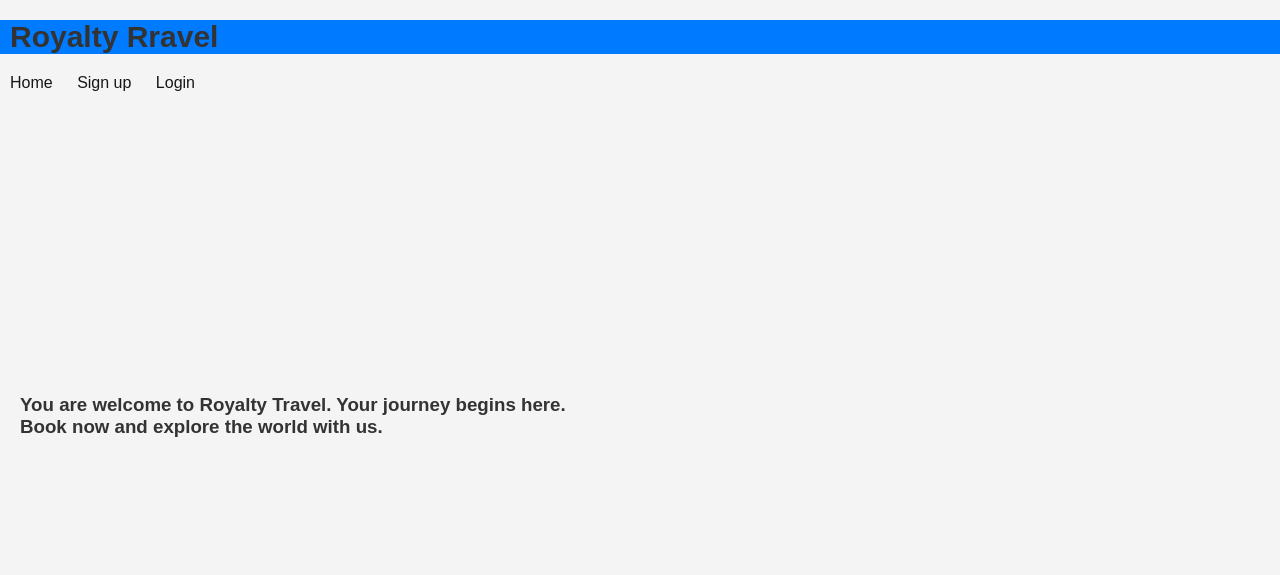
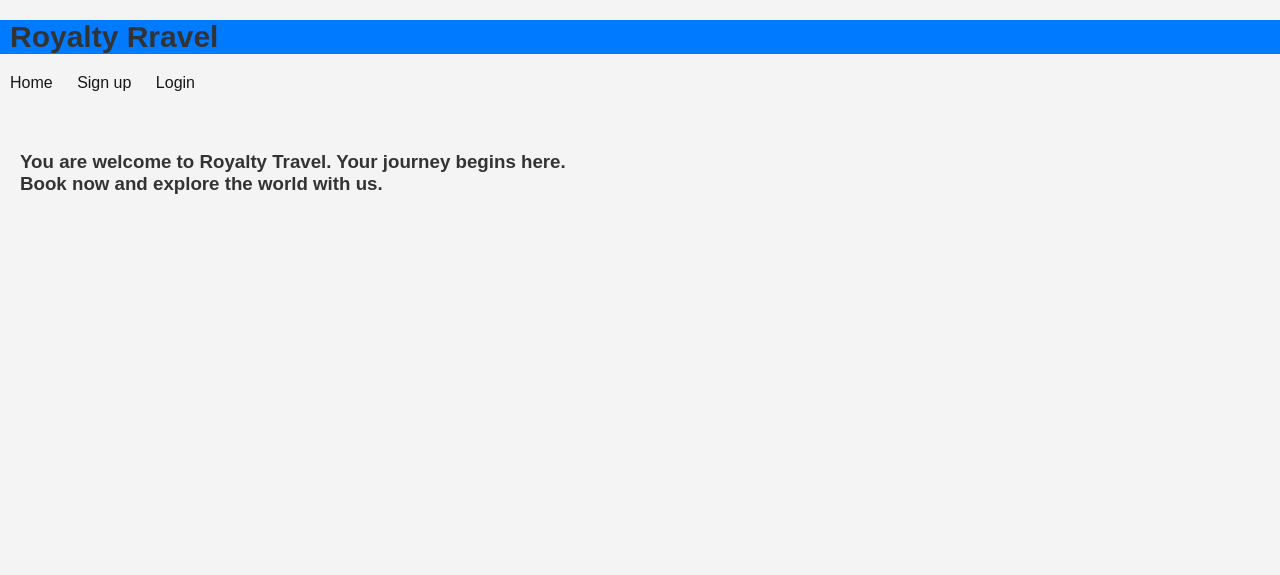
Before and after one commit to Lovenoel/Royalty-Travel, a Flask app: page / in a window 1280 px wide. Shown: the top 575 px of the page. Run offline with Flask 3, Linux system fonts and the light colour scheme; some libraries are stand-ins or nearby versions.

Commit message:
Corrected the page layout

```diff
--- a/app/static/css/general.css
+++ b/app/static/css/general.css
@@ -11,7 +11,7 @@ body {
 }
 
 .wrapper {
-    flex-grow:1;
+    flex-grow:0;
     display: flex;
     flex-direction: column;
 }
```
